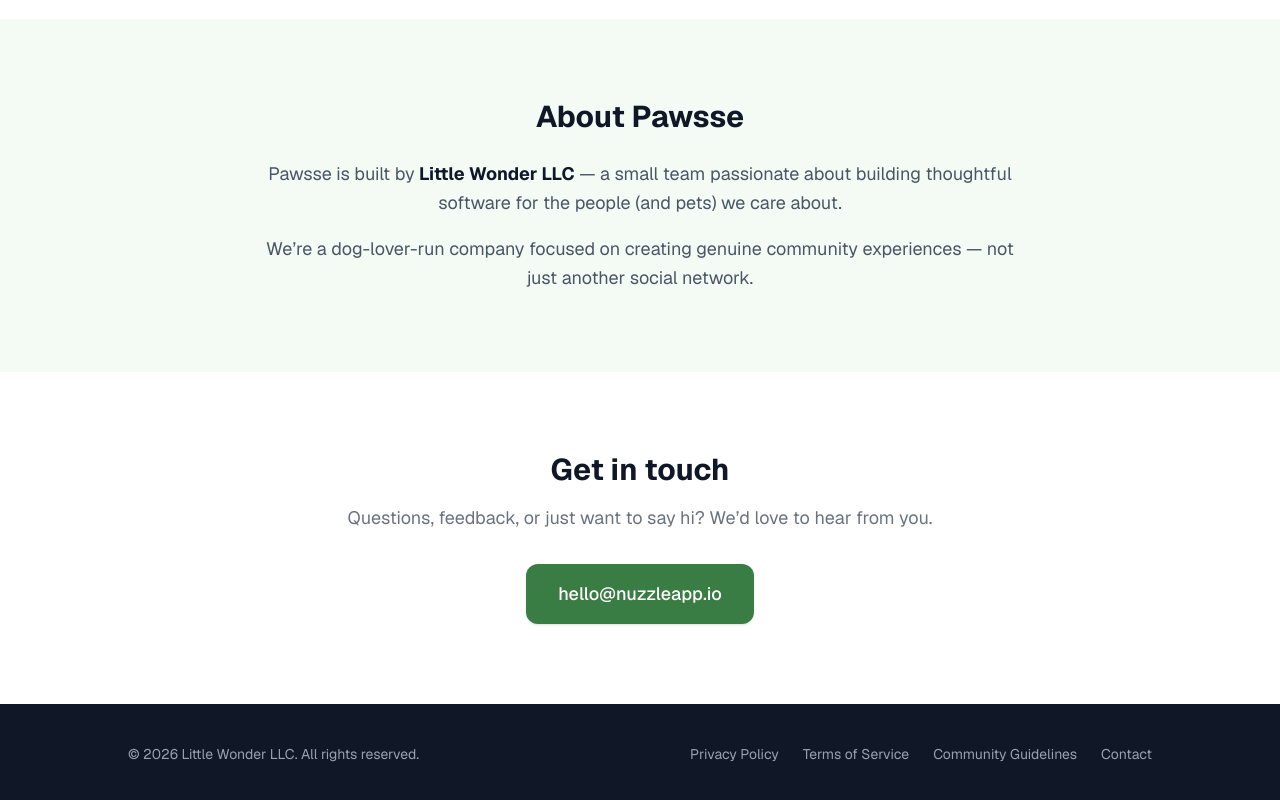
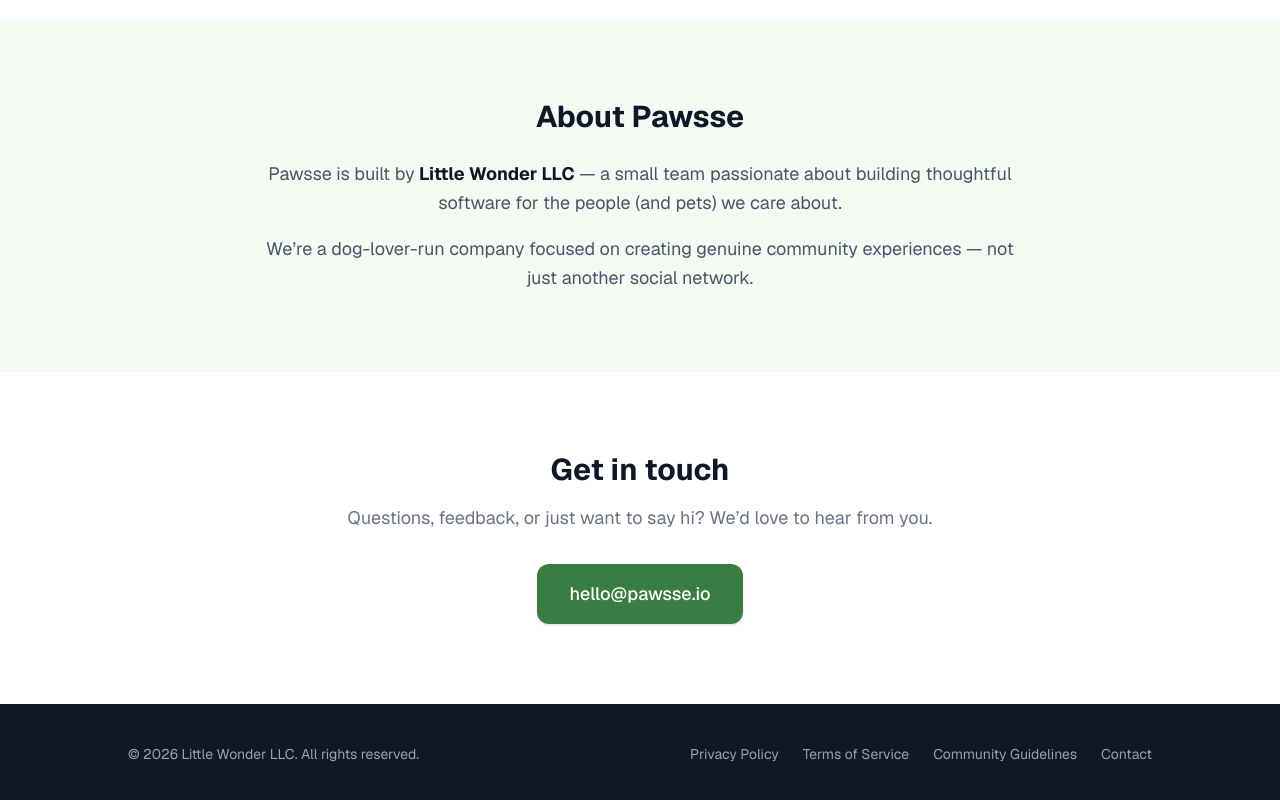
Before and after one commit to kapa93/nuzzle-landing-page, a Next.js app: page / in a window 1280 px wide. Shown: the part 1539-2339 px from the top of the page. Built offline with nearby package versions, Linux system fonts and the light colour scheme.

Commit message:
update email to new domain

```diff
--- a/app/page.tsx
+++ b/app/page.tsx
@@ -11,7 +11,7 @@ export default function Home() {
             Pawsse
           </span>
           <a
-            href="mailto:hello@nuzzleapp.io"
+            href="mailto:hello@pawsse.io"
             className="text-sm font-medium text-[#3a7d44] hover:text-[#2d6235] transition-colors"
           >
             Contact
@@ -130,10 +130,10 @@ export default function Home() {
               hear from you.
             </p>
             <a
-              href="mailto:hello@nuzzleapp.io"
+              href="mailto:hello@pawsse.io"
               className="inline-block bg-[#3a7d44] text-white text-lg font-medium px-8 py-4 rounded-xl hover:bg-[#2d6235] transition-colors shadow-sm"
             >
-              hello@nuzzleapp.io
+              hello@pawsse.io
             </a>
           </div>
         </section>
@@ -160,7 +160,7 @@ export default function Home() {
               Community Guidelines
             </Link>
             <a
-              href="mailto:hello@nuzzleapp.io"
+              href="mailto:hello@pawsse.io"
               className="hover:text-white transition-colors"
             >
               Contact
--- a/content/legal.ts
+++ b/content/legal.ts
@@ -223,7 +223,7 @@ The app may link to third-party content or services. This Privacy Policy does no
 If you have questions, concerns, or requests regarding this Privacy Policy or your personal data, please contact us at:
 
 **Pawsse** — operated by **Little Wonder LLC**
-Email: **hello@nuzzleapp.io**
+Email: **hello@pawsse.io**
 
 We will respond to your inquiry within a reasonable timeframe.
 
@@ -268,7 +268,7 @@ You may register using an email address and password or via **Sign in with Apple
 
 ### 3.2 Account Security
 
-You are responsible for maintaining the confidentiality of your login credentials and for all activity that occurs under your account. You agree to notify us immediately at **hello@nuzzleapp.io** if you suspect unauthorized use of your account.
+You are responsible for maintaining the confidentiality of your login credentials and for all activity that occurs under your account. You agree to notify us immediately at **hello@pawsse.io** if you suspect unauthorized use of your account.
 
 ### 3.3 One Account per Person
 
@@ -450,7 +450,7 @@ These Terms are governed by the laws of the State of California, without regard
 If you have questions about these Terms, please contact us at:
 
 **Pawsse** — operated by **Little Wonder LLC**
-Email: **hello@nuzzleapp.io**
+Email: **hello@pawsse.io**
 
 ---
 
@@ -677,7 +677,7 @@ Depending on the nature and severity of a violation, we may take the following a
 | Serious | Harassment campaign, impersonation | Permanent ban |
 | Critical | Animal cruelty, threats of violence | Immediate permanent ban; possible law enforcement referral |
 
-We reserve the right to make enforcement decisions at our discretion. If you believe a moderation action was taken in error, you may contact us at **hello@nuzzleapp.io** to appeal.
+We reserve the right to make enforcement decisions at our discretion. If you believe a moderation action was taken in error, you may contact us at **hello@pawsse.io** to appeal.
 
 ---
 
@@ -705,7 +705,7 @@ and associated data directly from the app.
 4. Under "Account," tap Delete Account.
 5. Confirm the deletion when prompted.
 
-If you're unable to access the app, email hello@nuzzleapp.io from the address
+If you're unable to access the app, email hello@pawsse.io from the address
 associated with your account and we will process the deletion within a
 reasonable timeframe.
 
```
